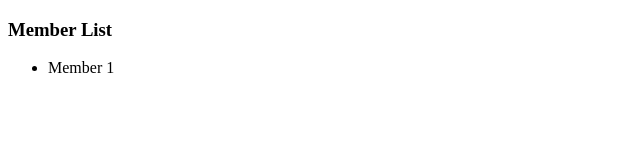
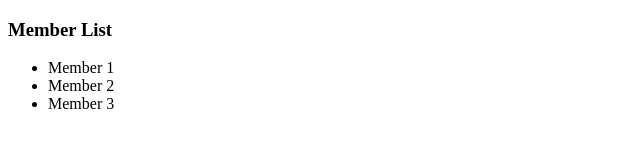
Before and after one commit to kestertansg/18assessment, a plain HTML site: page index.html in a window 1280 px wide. Shown: the whole page, without its empty margins (0-640 px from the left). Drawn offline with Linux system fonts and the light colour scheme.

Commit message:
add another 2members

```diff
--- a/index.html
+++ b/index.html
@@ -7,6 +7,8 @@
     <h3>Member List</h3>
     <ul>
         <li>Member 1</li>
+        <li>Member 2</li>
+        <li>Member 3</li>
     </ul>
 </head>
 <body>
```
